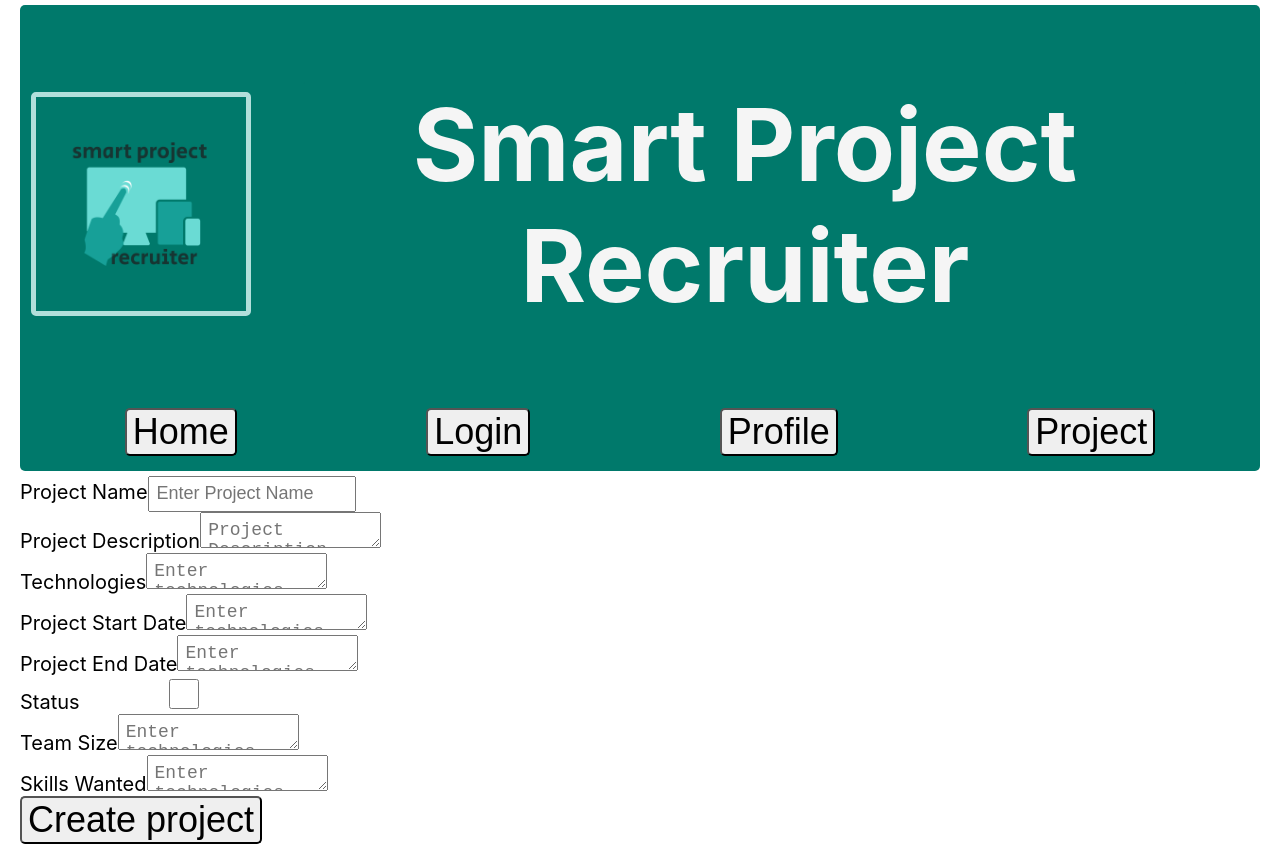
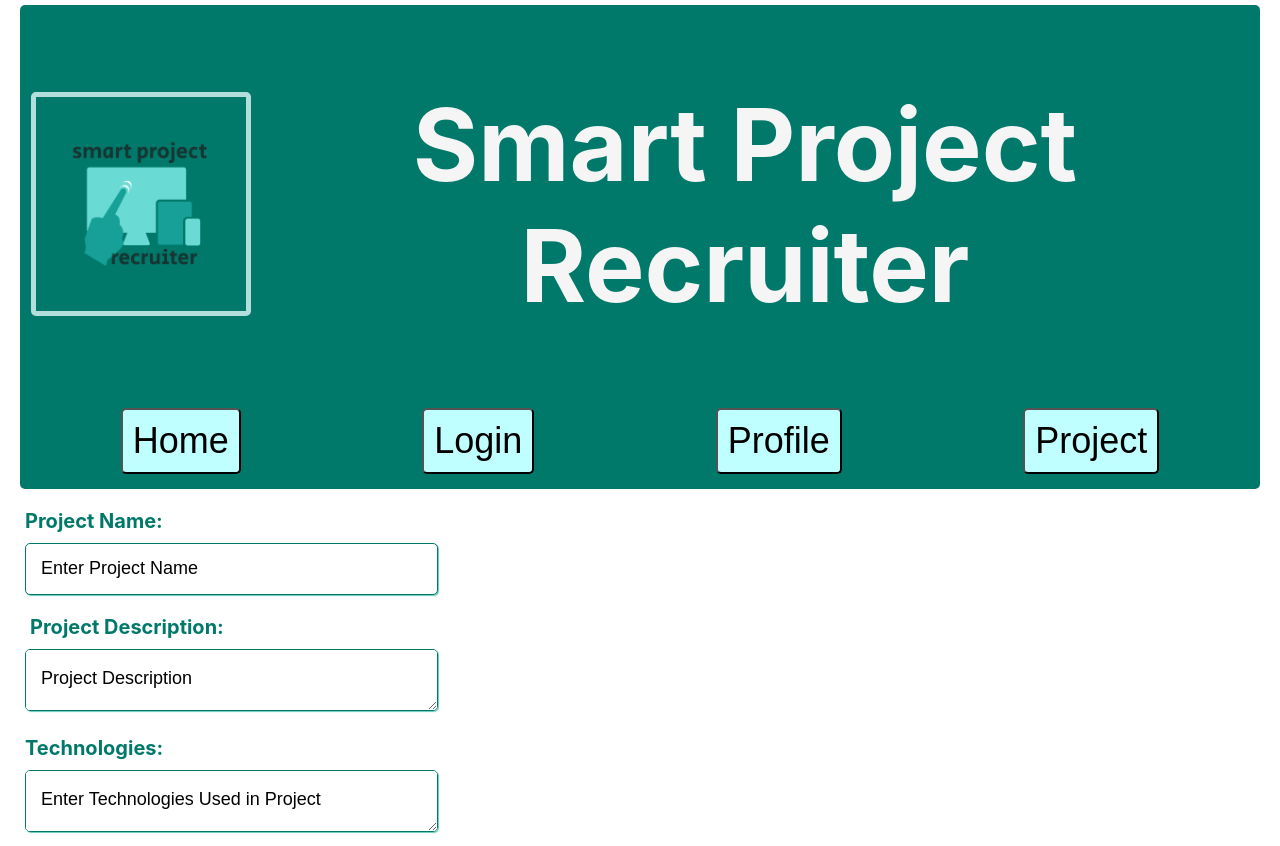
Before and after one commit to bdcii/Project-Enlistment, a React (Create React App) app in the folder client/: page /projectform in a window 1280 px wide. Shown: the top 846 px of the page. Built offline with nearby package versions, Linux system fonts and the light colour scheme; the HTML template or start-up script is replaced by a standard one.

Commit message:
Add basic styling, font, color to ProjectForm

```diff
--- a/client/src/pages/Project/newProject/ProjectForm.css
+++ b/client/src/pages/Project/newProject/ProjectForm.css
@@ -1 +1,44 @@
-/* Format Style */
+.projName, .projDesc, .tech,
+.startDate, .endDate, .status,
+.size, .skills {
+    font-size: 20px;
+    font-weight: bold;
+    color: rgb(0, 121, 107);
+    /* margin: 20px, 0, 5px, 5px; */
+    margin-top: 15px;
+    margin-bottom: 5px;
+    margin-left: 5px;
+}
+
+::placeholder {
+    font-family: arial;
+    color: black;
+    font-size: 18px;
+    justify-content: left;
+    vertical-align: center;
+}
+
+.projNameInput, .projDescInput, .techInput,
+.startDateInput, .endDateInput, .statusInput,
+.sizeInput, .skillsInput {
+padding: 5px;
+}
+
+input, textarea {
+    font: arial;
+    padding: 10px;
+    width: 160%;
+    line-height: 1.5;
+    border-radius: 5px;
+    border: 1px solid rgb(0, 121, 107);
+    box-shadow: 1px 1px 1px rgb(107, 202, 185);
+}
+
+#open {
+    box-shadow: none;
+}
+
+button {
+    padding: 10px;
+    background-color: rgb(192, 255, 255);
+}
--- a/client/src/pages/Project/newProject/ProjectForm.js
+++ b/client/src/pages/Project/newProject/ProjectForm.js
@@ -52,89 +52,91 @@ function ProjectForm() {
         <form>
             <div className="Container-1">
                 <div className="form-group text-left">
-                    <label htmlFor="ProjectName">Project Name</label>
-                    <input type="Text"
+                    <div className="projName"><label htmlFor="ProjectName">Project Name:</label></div>
+                    <div className="projNameInput"><input type="Text"
                         className="form-control"
                         id="title"
                         aria-describedby="ProjectName"
                         placeholder="Enter Project Name"
                         onChange={handleChange}
-                    />
+                    /></div>
 
                 </div>
                 <div className="form-group text-left">
-                    <label htmlFor="ProjectDescription">Project Description</label>
-                    <textarea type="text"
+                    <div className="projDesc"><label htmlFor="ProjectDescription">Project Description:</label></div>
+                    <div className="projDescInput"><textarea type="text"
                         className="form-control"
                         id="description"
                         placeholder="Project Description"
                         onChange={handleChange}
-                    />
+                    /></div>
                 </div>
                 <div className="form-group text-left">
-                    <label htmlFor="Technologies">Technologies</label>
-                    <textarea type="Text"
+                    <div className="tech"><label htmlFor="Technologies">Technologies:</label></div>
+                    <div className="techInput"><textarea type="Text"
                         className="form-control"
                         id="technologies"
-                        placeholder="Enter technologies you would like to use on project"
+                        placeholder="Enter Technologies Used in Project"
                         onChange={handleChange}
-                    />
+                    /></div>
                 </div>
                 <div className="form-group text-left">
-                    <label htmlFor="Technologies">Project Start Date</label>
-                    <textarea type="Text"
+                    <div className="startDate"><label htmlFor="Technologies">Project Start Date:</label></div>
+                    <div className="startDateInput"><textarea type="Text"
                         className="form-control"
                         id="startDate"
-                        placeholder="Enter technologies you would like to use on project"
+                        placeholder="Enter Project Start Date"
                         onChange={handleChange}
-                    />
+                    /></div>
                 </div>
                 <div className="form-group text-left">
-                    <label htmlFor="Technologies">Project End Date</label>
-                    <textarea type="Text"
+                    <div className="endDate"><label htmlFor="Technologies">Project End Date:</label></div>
+                    <div className="endDateInput"><textarea type="Text"
                         className="form-control"
                         id="endDate"
-                        placeholder="Enter technologies you would like to use on project"
+                        placeholder="Enter Project End Date"
                         onChange={handleChange}
-                    />
+                    /></div>
                 </div>
                 <div className="form-group text-left">
-                    <label htmlFor="Technologies">Status</label>
-                    <input
+                    <div className="status"><label htmlFor="Technologies">Status:</label></div>
+                    <div className="statusInput"><input
                         type="checkbox"
                         name="isChecked"
                         id="open"
                         checked={state.open}
                         onChange={handleChange}
-                    />
+                    /></div>
                 </div>
                 <div className="form-group text-left">
-                    <label htmlFor="Technologies">Team Size</label>
-                    <textarea type="Text"
+                    <div className="size"><label htmlFor="Technologies">Team Size:</label></div>
+                    <div className="sizeInput"><textarea type="Text"
                         className="form-control"
                         id="size"
-                        placeholder="Enter technologies you would like to use on project"
+                        placeholder="Enter Number of Team Members"
                         onChange={handleChange}
-                    />
+                    /></div>
                 </div>
                 <div className="form-group text-left">
-                    <label htmlFor="Technologies">Skills Wanted</label>
-                    <textarea type="Text"
+                    <div className="skills"><label htmlFor="Technologies">Skills Wanted:</label></div>
+                    <div className="skillsInput"><textarea type="Text"
                         className="form-control"
                         id="skills"
-                        placeholder="Enter technologies you would like to use on project"
+                        placeholder="Enter Skills Needed for the Project"
                         onChange={handleChange}
-                    />
+                    /></div>
                 </div>
+                <br />
                 <button
                     type="submit"
                     className="btn btn-primary"
                     onClick={handleFormSubmit}
                 >
-                    Create project
+                    Create Project
                 </button>
+
             </div>
-
+            <br />
         </form>
     )
 }
```
